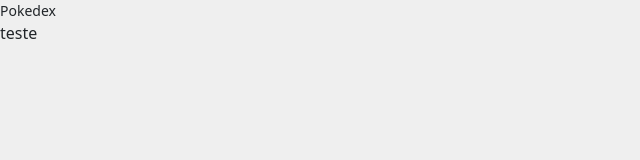
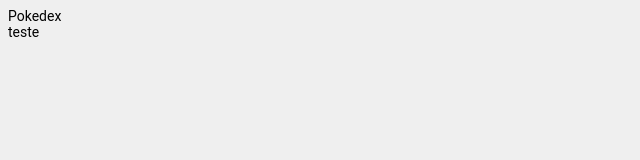
Before and after one commit to prgMgava/pokedex-next-pwa, a Next.js app: page / in a window 1280 px wide. Shown: the top 160 px of the page, without its empty margins (0-640 px from the left). Built offline with nearby package versions, Linux system fonts and the light colour scheme.

Commit message:
fix: remove unnecessary files

```diff
--- a/package.json
+++ b/package.json
@@ -21,6 +21,7 @@
     "react": "18.2.0",
     "react-dom": "18.2.0",
     "react-uuid": "^2.0.0",
+    "sass": "^1.62.1",
     "tailwind": "^4.0.0",
     "typescript": "5.0.4"
   },
--- a/src/pages/_app.tsx
+++ b/src/pages/_app.tsx
@@ -1,11 +1,7 @@
-import "bootstrap/dist/css/bootstrap.css";
-
 import type { AppProps } from "next/app";
 
 import "@/styles/globals.css";
 
-import "../styles/scss/global.scss";
-
 export default function App({ Component, pageProps }: AppProps) {
   return <Component {...pageProps} />;
 }
--- a/src/styles/scss/global.scss
+++ /dev/null
@@ -1,18 +0,0 @@
-$theme-colors: (
-  "primary": #145bea,
-  "secondary": #919192,
-  "success": #1ce1ac,
-  "info": #ff7d50,
-  "warning": #ffbe0b,
-  "danger": #ee332f,
-  "light": #c0ccda,
-  "dark": #080000,
-  "dark-light": #f9f9f9,
-  "danger-light": #fcd6d5,
-);
-
-$accordion-icon-active-color: transparent;
-$accordion-button-color: transparent;
-$accordion-icon-width: 1rem;
-
-@import "/node_modules/bootstrap/scss/bootstrap.scss";
```
Also changed, not shown: 2 other files (tests, documents, lock files or other folders).
